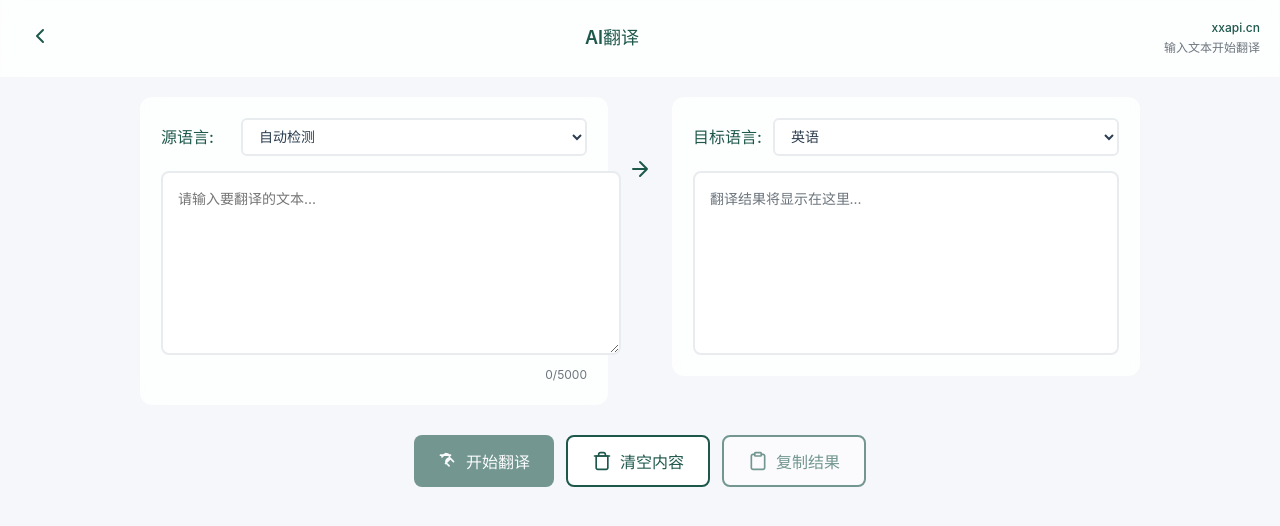
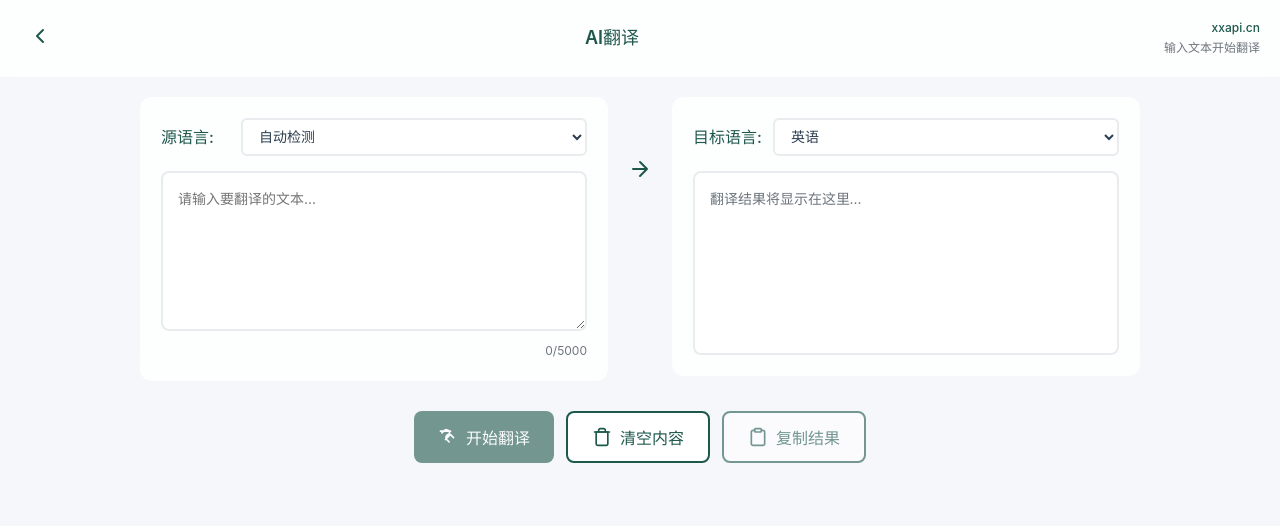
Before and after one commit to Glassous/Glesearch, a Vue app: page /translate in a window 1280 px wide. Shown: the top 526 px of the page. Built offline with nearby package versions, Linux system fonts and the light colour scheme.

Commit message:
修复若干问题

```diff
--- a/src/components/Translate.vue
+++ b/src/components/Translate.vue
@@ -385,6 +385,7 @@ export default {
 
 .input-textarea {
   width: 100%;
+  max-width: 100%;
   min-height: 150px;
   padding: 15px;
   border: 2px solid var(--border-color);
@@ -396,6 +397,7 @@ export default {
   resize: vertical;
   font-family: inherit;
   transition: border-color 0.2s;
+  box-sizing: border-box;
 }
 
 .input-textarea:focus {
```
